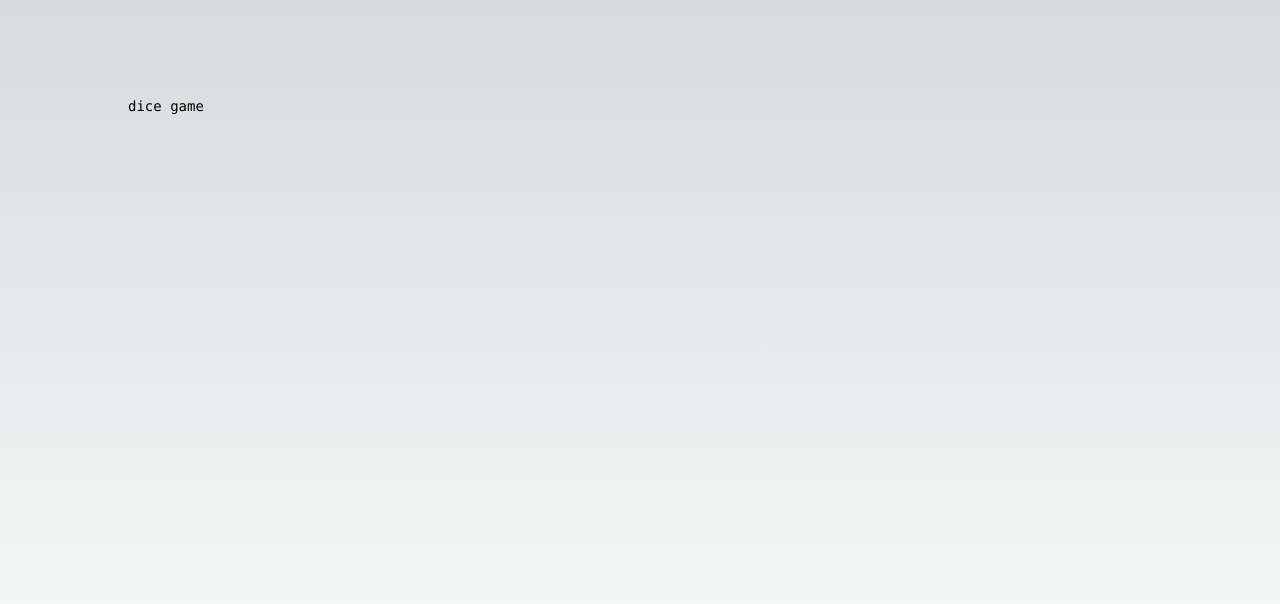
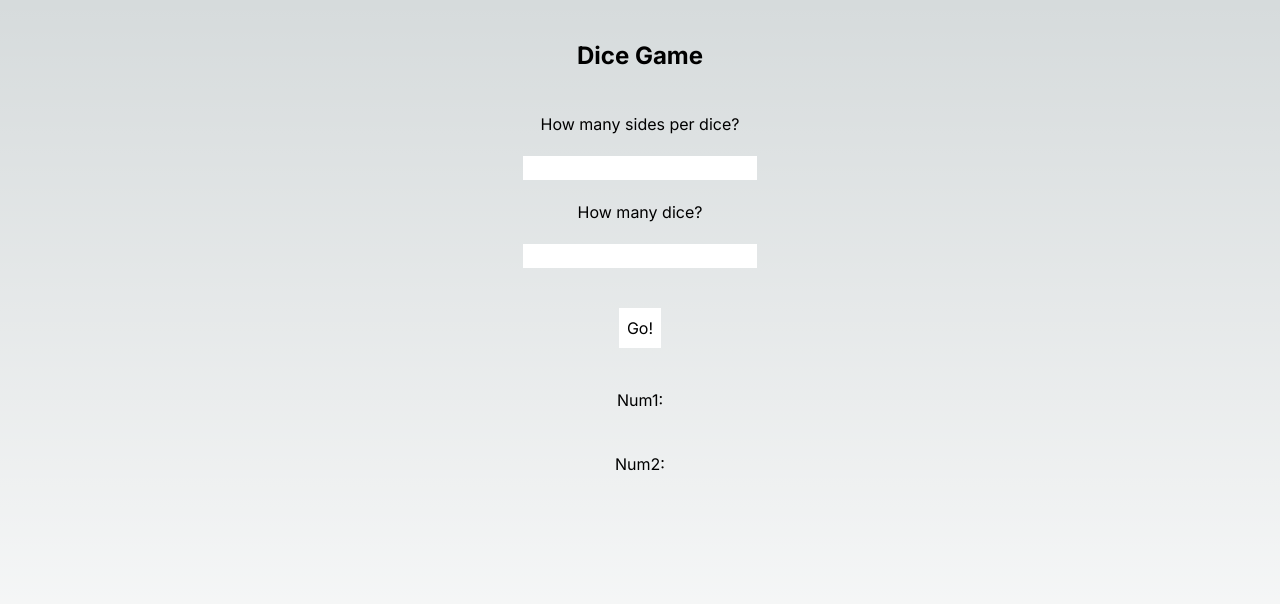
Before and after one commit to AvrilMaleham/dice_game, a Next.js app: page / in a window 1280 px wide. Shown: the top 604 px of the page. Built offline with nearby package versions, Linux system fonts and the light colour scheme.

Commit message:
feat: basic frontend

```diff
--- a/src/app/page.tsx
+++ b/src/app/page.tsx
@@ -1,9 +1,35 @@
+"use client";
+
+import { useState } from "react";
+
 export default function Home() {
+  const [num1, setNum1] = useState<number>();
+  const [num2, setNum2] = useState<number>();
+
   return (
-    <main className="flex min-h-screen flex-col items-center justify-between p-24">
-      <div className="z-10 w-full max-w-5xl items-center justify-between font-mono text-sm lg:flex">
-       dice game
-      </div>
+    <main className="flex min-h-screen flex-col items-center">
+      <h1 className="p-10 text-2xl font-bold">Dice Game</h1>
+
+      <p>How many sides per dice?</p>
+      <input
+        onChange={(e) => {
+          setNum1(parseInt(e.target.value));
+        }}
+        type="number"
+        className="m-5 text-black"
+      ></input>
+      <p>How many dice?</p>
+      <input
+        onChange={(e) => {
+          setNum2(parseInt(e.target.value));
+        }}
+        type="number"
+        className="m-5 text-black"
+      ></input>
+      <button className="m-5 p-2 bg-white text-black">Go!</button>
+
+      <p className="m-5">Num1: {num1}</p>
+      <p className="m-5">Num2: {num2}</p>
     </main>
   );
 }
```
